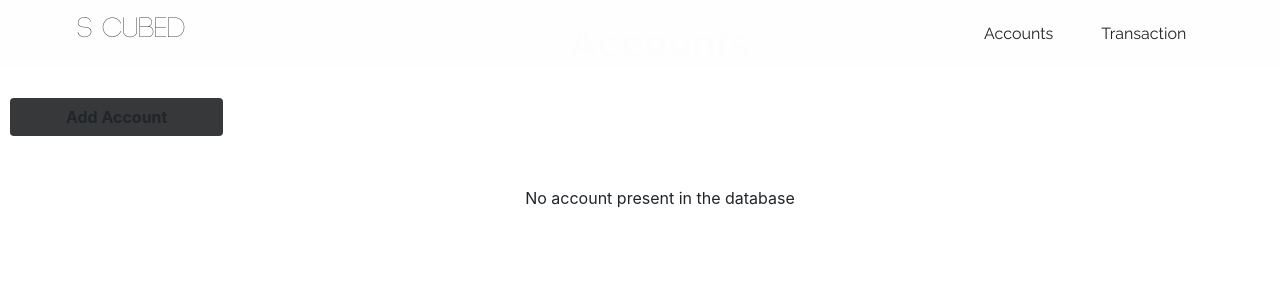
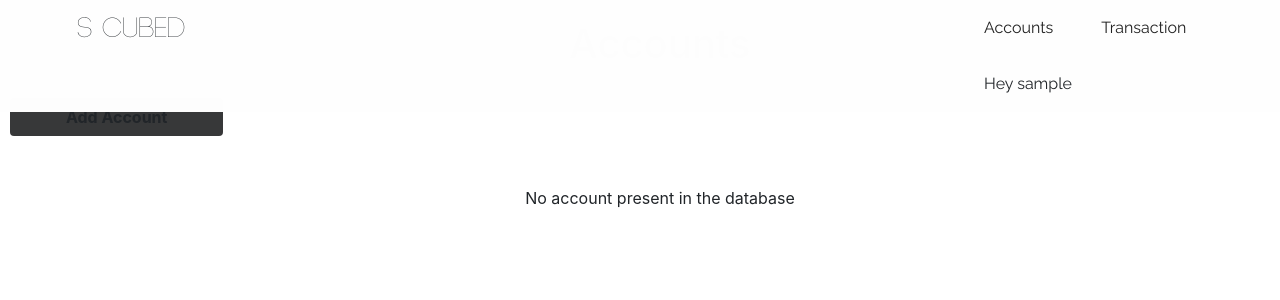
Before and after one commit to sakibsadmanshajib/Scubed_website, a Django app: page /finman/account/ in a window 1280 px wide. Shown: the top 300 px of the page. Run offline with Django 3.2, Linux system fonts and the light colour scheme; the visitor is signed in with stand-in values (Sample User, id 1); some libraries are stand-ins or nearby versions.

Commit message:
Update base.html

```diff
--- a/finance_management/templates/base.html
+++ b/finance_management/templates/base.html
@@ -76,7 +76,8 @@
         <div class="nav">
             <div class="link"><a href="{% url 'finance_management:account' %}">Accounts</a></div>
             <div class="link"><a href="{% url 'finance_management:transaction' %}">Transaction</a></div>
-            <!-- <div class="link"><a href="{% url 'finance_management:accounts' %}"> Contact </a></div> -->
+            <div class="link">Hey {{ request.user.username }}</div>
+            <!-- <div class="link"><a href="{% url 'finance_management:account' %}"> Contact </a></div> -->
         </div>
     </div>
 
```
